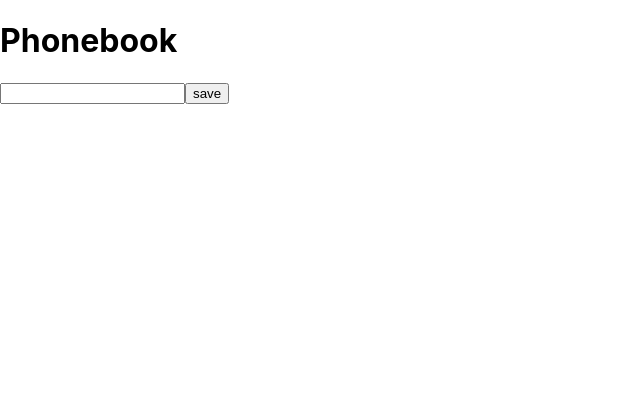
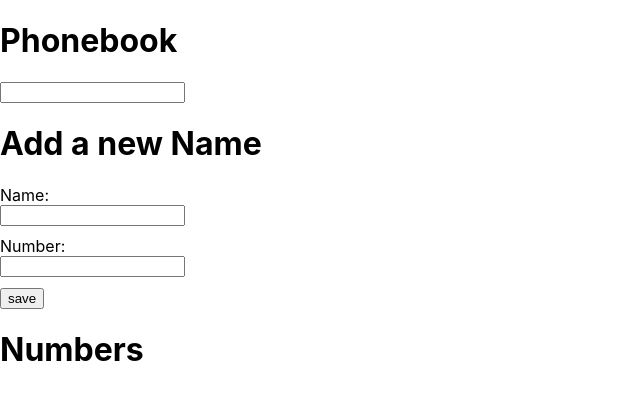
Before and after one commit to ribeiro240/fullstackopen, a React (Create React App) app in the folder part2/phonebook/: page / in a window 1280 px wide. Shown: the top 400 px of the page, without its empty margins (0-640 px from the left). Built offline with nearby package versions, Linux system fonts and the light colour scheme.

Commit message:
Implement search funcionality and refactor addName function

```diff
--- /dev/null
+++ b/part2/phonebook/src/App.css
@@ -0,0 +1,9 @@
+li {
+  list-style: none;
+  margin-bottom: 10px;
+}
+
+input {
+  display: block;
+  margin-bottom: 10px;
+}
--- a/part2/phonebook/src/App.js
+++ b/part2/phonebook/src/App.js
@@ -1,15 +1,24 @@
 import React, { useState } from 'react';
 import Header from './Components/Header';
+import './App.css';
 
 const App = (props) => {
-  const [namesList, setNamesList] = useState([]);
   const [name, setName] = useState('');
+  const [number, setNumber] = useState('');
+  const [phonebook, setPhonebook] = useState([[name, number]]);
+  const [search, setSearch] = useState('');
 
   const addName = (event) => {
     event.preventDefault();
-    if (name.trim().length > 0) {
-      setNamesList([...namesList].concat(name.trim()));
+    let phonebookString = JSON.stringify(phonebook);
+    let numberNameString = JSON.stringify([name, number]);
+    let isRepeated = phonebookString.indexOf(numberNameString);
+    if (isRepeated === -1 && name.trim().length > 0) {
+      setPhonebook([...phonebook].concat([[name, number]]));
       setName('');
+      setNumber('');
+    } else {
+      alert(`${name} is already added to phonebook`)
     }
   }
 
@@ -17,19 +26,40 @@ const App = (props) => {
     setName(event.target.value);
   }
 
+  const handleNewNumber = (event) => {
+    setNumber(event.target.value);
+  }
+
+  const filteredPhonebook = phonebook.filter((phoneEntry) => {
+    return (phoneEntry[0].indexOf(search) !== -1) || (phoneEntry[1].indexOf(search) !== -1)
+  })
+
   return (
     <main>
-      <Header text="Phonebook" />
+      <Header text="Phonebook"/>
+      <input value={search}
+        onChange={(event) => setSearch(event.target.value)}
+       />
+      <Header text="Add a new Name"/>
+      <form onSubmit={addName}>
+        Name: <input value={name}
+          onChange={handleNewName}
+          onClick={() => setName('')}/>
+        Number: <input value={number}
+          onChange={handleNewNumber}
+          onClick={() => setNumber('')} />
+        <button type="submit">save</button>
+      </form>
+      <Header text="Numbers" />
       <ul>
-        {namesList.map((listItem, i) => {
-          return <li key={listItem + i}>{listItem}</li>
+        {filteredPhonebook.map((phoneEntry, i) => {
+          return (
+            <div key={'div' + i}>
+              <li key={phoneEntry[0] + i}>{phoneEntry[0]} {phoneEntry[1]}</li>
+            </div>
+          )
         })}
       </ul>
-      <form onSubmit={addName}>
-        <input value={name}
-          onChange={handleNewName} />
-        <button type="submit">save</button>
-      </form>
     </main>
   )
 }
```
